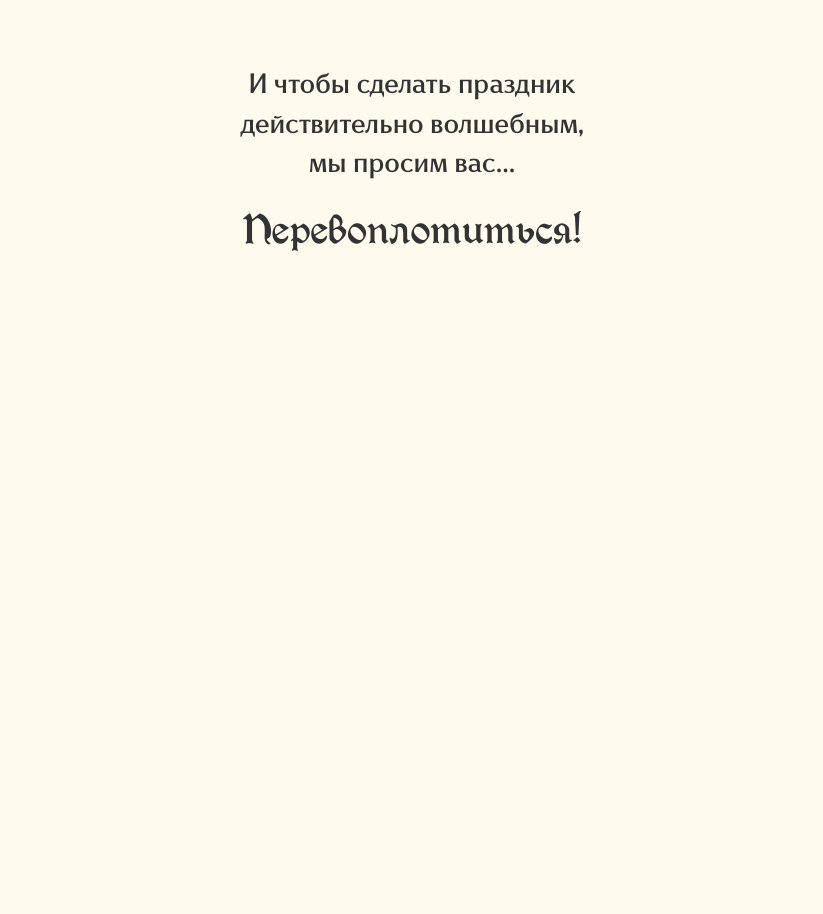
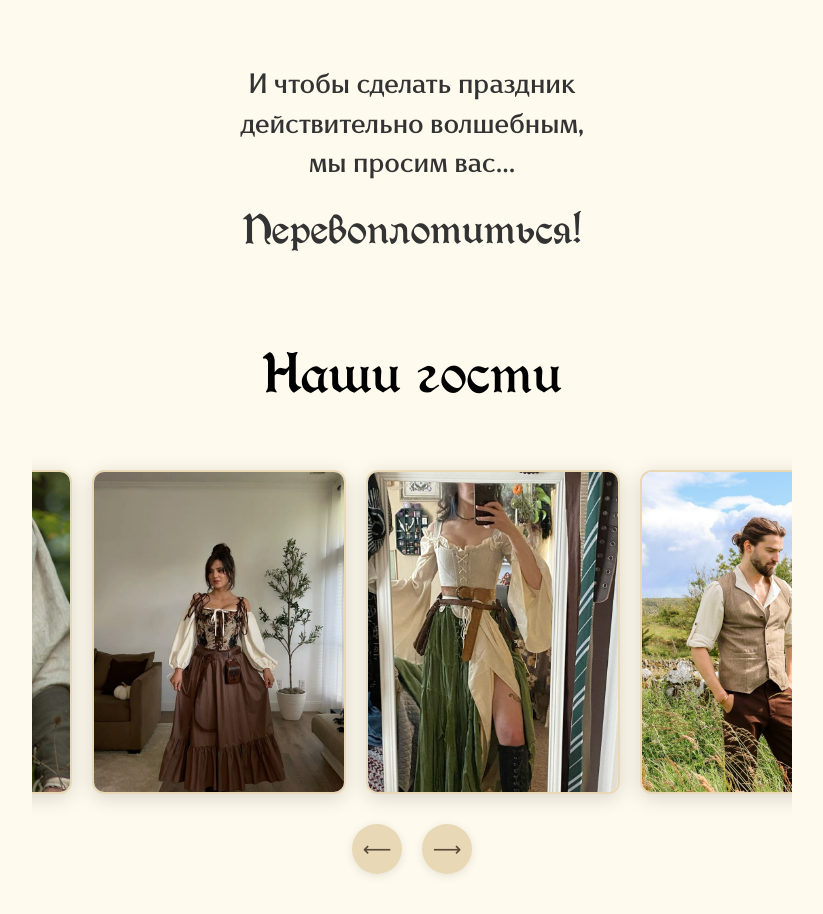
Before and after one commit to Churikov0112/wedding-invite, a plain HTML site: page index.html in a window 1280 px wide. Shown: the part 2431-3345 px from the top of the page, without its empty margins (228-1051 px from the left). Before the commit the page ends 2731 px from the top, so only its background shows below. Drawn offline with Linux system fonts and the light colour scheme.

Commit message:
feat: som carousel

```diff
--- a/index.html
+++ b/index.html
@@ -41,6 +41,20 @@
           Перевоплотиться!
         </p>
       </div>
+
+      <!-- Карусель с фото гостей -->
+      <div class="guests-section">
+        <h2 style="font-family: 'beaumarchaisc'; text-align: center; margin-top: 80px; margin-bottom: 40px;">Наши гости</h2>
+        <div class="carousel-container">
+          <div class="carousel-track" id="carousel-track">
+            <!-- Карточки будут добавлены через JavaScript -->
+          </div>
+          <div class="carousel-controls">
+            <button class="carousel-btn prev-btn" aria-label="Предыдущее фото">⟵</button>
+            <button class="carousel-btn next-btn" aria-label="Следующее фото">⟶</button>
+          </div>
+        </div>
+      </div>
     </div>
   </div>
   <script src="script.js"></script>
--- a/script.js
+++ b/script.js
@@ -48,4 +48,93 @@ document.addEventListener('DOMContentLoaded', () => {
   document.addEventListener('click', () => {
     video.play().catch(() => {});
   }, { once: true });
+
+  // Инициализация карусели
+  initCarousel();
 });
+
+// Карусель гостей
+function initCarousel() {
+  const carouselTrack = document.getElementById('carousel-track');
+  const prevBtn = document.querySelector('.prev-btn');
+  const nextBtn = document.querySelector('.next-btn');
+
+  const guestImages = [
+    'assets/guest1.jpg',
+    'assets/guest2.jpg',
+    'assets/guest3.jpg',
+    'assets/guest4.jpg',
+    'assets/guest5.jpg',
+    'assets/guest6.jpg'
+  ];
+
+  let currentIndex = 0;
+  let autoPlayInterval;
+  let cardsPerView = getCardsPerView();
+
+  // Создаем карточки
+  guestImages.forEach((imageSrc, index) => {
+    const card = document.createElement('div');
+    card.className = 'carousel-card';
+    card.innerHTML = `<img src="${imageSrc}" alt="Гость ${index + 1}" loading="lazy">`;
+    carouselTrack.appendChild(card);
+  });
+
+  function getCardsPerView() {
+    const width = window.innerWidth;
+    if (width < 768) return 1;
+    if (width < 1024) return 2;
+    return 3;
+  }
+
+  function updateCarousel() {
+    const cardWidth = carouselTrack.children[0].offsetWidth + 20; // + gap
+    const translateX = -currentIndex * cardWidth;
+    carouselTrack.style.transform = `translateX(${translateX}px)`;
+  }
+
+  function nextSlide() {
+    currentIndex = (currentIndex + 1) % guestImages.length;
+    updateCarousel();
+  }
+
+  function prevSlide() {
+    currentIndex = (currentIndex - 1 + guestImages.length) % guestImages.length;
+    updateCarousel();
+  }
+
+  function startAutoPlay() {
+    autoPlayInterval = setInterval(nextSlide, 4000);
+  }
+
+  function stopAutoPlay() {
+    clearInterval(autoPlayInterval);
+  }
+
+  // Обработчики событий
+  nextBtn.addEventListener('click', () => {
+    nextSlide();
+    stopAutoPlay();
+    startAutoPlay();
+  });
+
+  prevBtn.addEventListener('click', () => {
+    prevSlide();
+    stopAutoPlay();
+    startAutoPlay();
+  });
+
+  // Пауза автовоспроизведения при наведении
+  carouselTrack.addEventListener('mouseenter', stopAutoPlay);
+  carouselTrack.addEventListener('mouseleave', startAutoPlay);
+
+  // Адаптация к изменению размера окна
+  window.addEventListener('resize', () => {
+    cardsPerView = getCardsPerView();
+    updateCarousel();
+  });
+
+  // Запуск автовоспроизведения
+  startAutoPlay();
+  updateCarousel();
+}
--- a/style.css
+++ b/style.css
@@ -226,7 +226,100 @@ body, html {
   color: #333;
 }
 
+/* Карусель гостей */
+.guests-section {
+  margin-top: 80px;
+  padding: 0 20px;
+}
 
+.carousel-container {
+  position: relative;
+  width: 100%;
+  overflow: hidden;
+  padding: 20px 0;
+}
+
+.carousel-track {
+  display: flex;
+  transition: transform 0.5s ease-in-out;
+  gap: 20px;
+  padding: 0 60px;
+}
+
+.carousel-card {
+  flex: 0 0 auto;
+  border-radius: 12px;
+  overflow: hidden;
+  box-shadow: 0 4px 20px rgba(0, 0, 0, 0.15);
+  border: 2px solid #e8d8b6;
+  background: white;
+  transition: transform 0.3s ease, opacity 0.3s ease;
+}
+
+.carousel-card img {
+  width: 100%;
+  height: 100%;
+  object-fit: cover;
+  display: block;
+}
+
+/* Размеры карточек для разных экранов */
+@media (max-width: 768px) {
+  .carousel-card {
+    width: 280px;
+    height: 350px;
+  }
+  .carousel-track {
+    padding: 0 40px;
+  }
+}
+
+@media (min-width: 769px) and (max-width: 1024px) {
+  .carousel-card {
+    width: 220px;
+    height: 280px;
+  }
+}
+
+@media (min-width: 1025px) {
+  .carousel-card {
+    width: 250px;
+    height: 320px;
+  }
+}
+
+/* Кнопки управления каруселью */
+.carousel-controls {
+  display: flex;
+  justify-content: center;
+  gap: 20px;
+  margin-top: 30px;
+}
+
+.carousel-btn {
+  width: 50px;
+  height: 50px;
+  border: none;
+  border-radius: 50%;
+  background: #e8d8b6;
+  color: #5a4a3a;
+  font-size: 20px;
+  cursor: pointer;
+  display: flex;
+  align-items: center;
+  justify-content: center;
+  transition: all 0.3s ease;
+  box-shadow: 0 2px 10px rgba(0, 0, 0, 0.1);
+}
+
+.carousel-btn:hover {
+  background: #d4c4a4;
+  transform: scale(1.1);
+}
+
+.carousel-btn:active {
+  transform: scale(0.95);
+}
 
 /* Кнопка воспроизведения (для мобильных, если блокировка autoplay) */
 .play-button {
```
Also changed, not shown: assets/guest1.jpg (added), assets/guest2.jpg (added), assets/guest3.jpg (added), assets/guest4.jpg (added), assets/guest5.jpg (added), assets/guest6.jpg (added).
